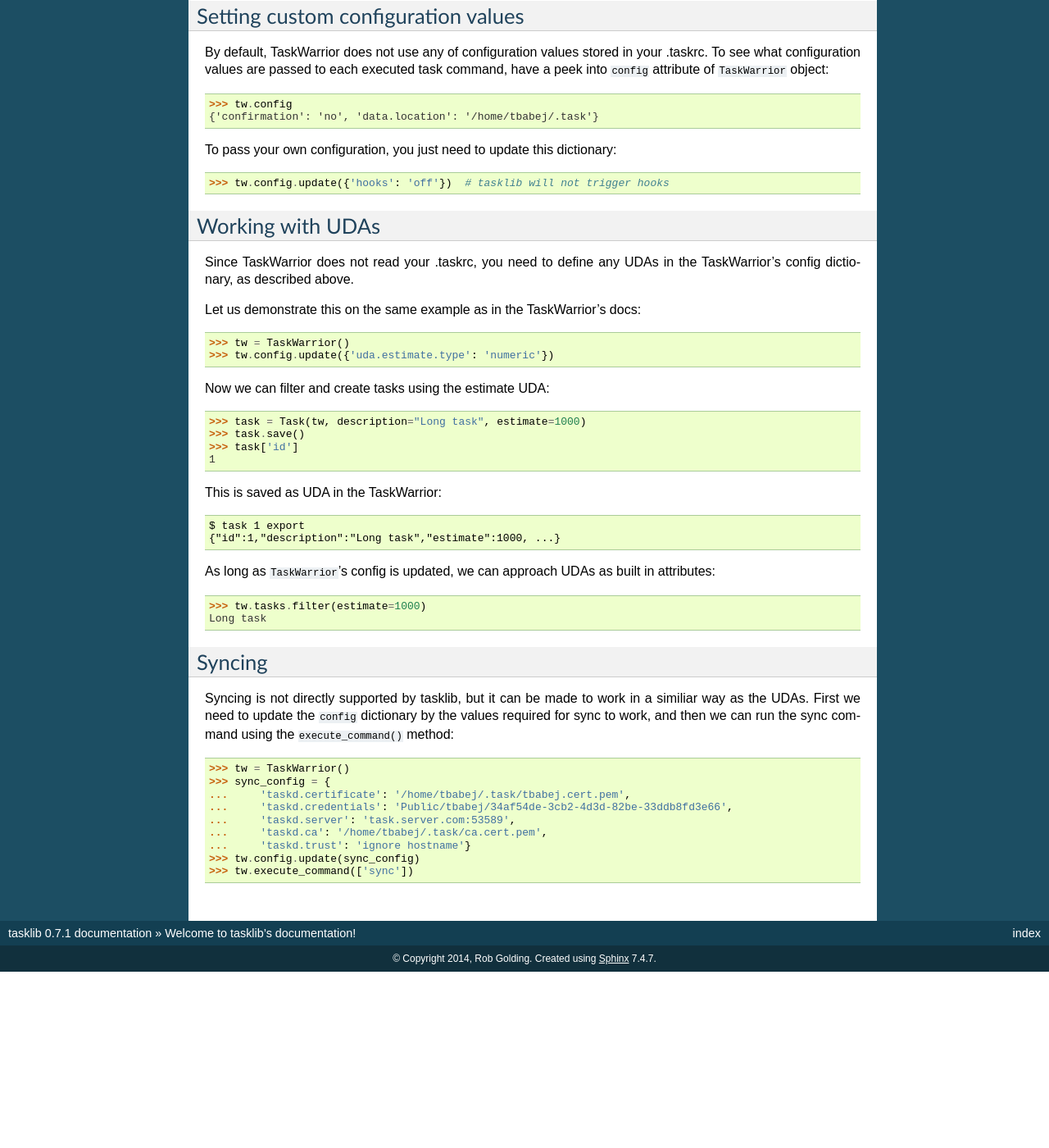
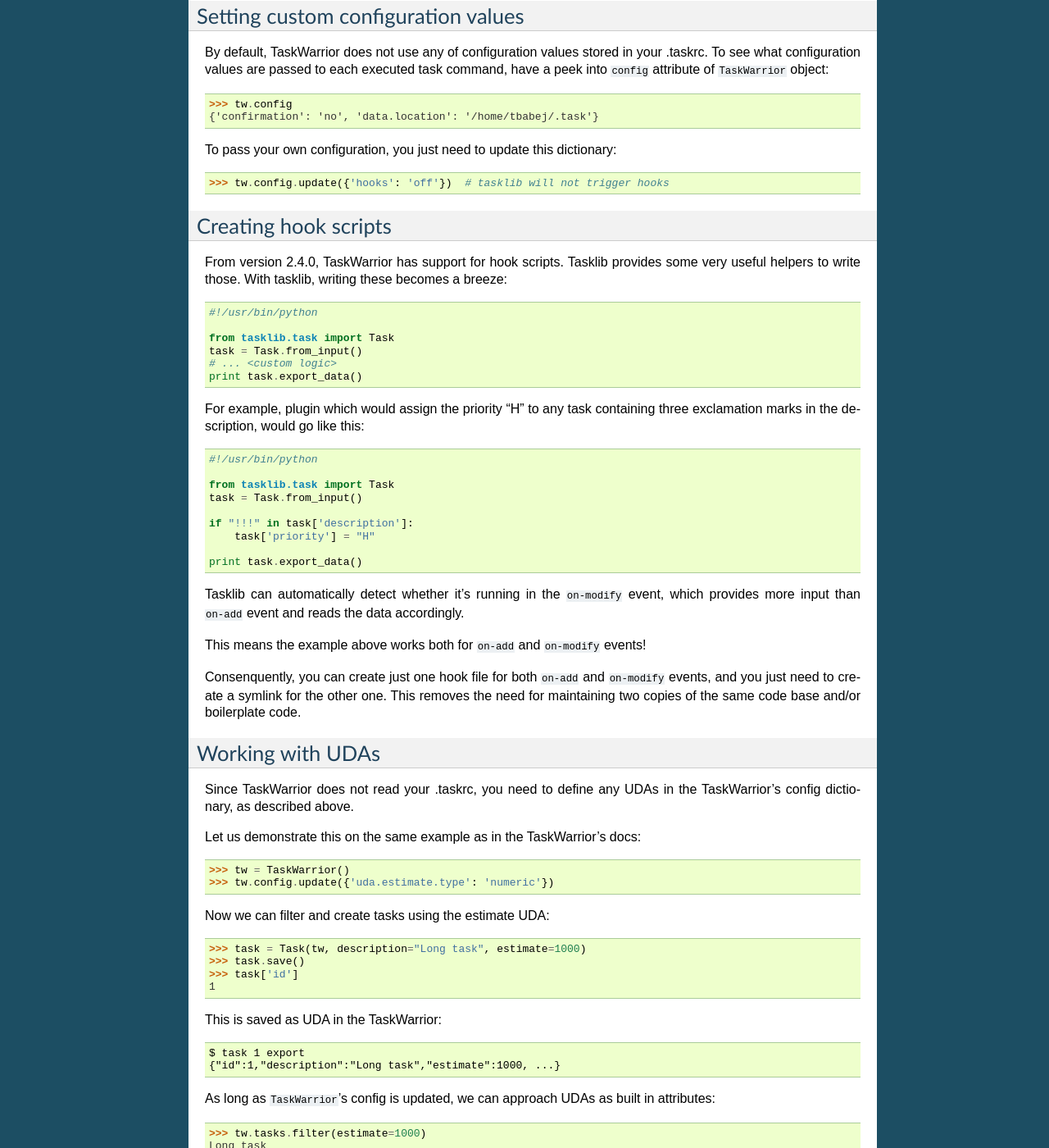
Before and after one commit to GothenburgBitFactory/tasklib, a Sphinx documentation site: the page built from docs/index.rst, in a window 1280 px wide and 1400 px high, scrolled down 5492 px. Shown: the whole window at 82% size. Built offline with Sphinx 7.4.7, drawn with Linux system fonts in a browser that asks for light colours; before the commit the page ends 6677 px from its top, so only the background shows below that; some of the changed text lies outside the part shown.

Commit message:
Docs: Provide documentation for using tasklib in hooks scripts

```diff
--- a/docs/index.rst
+++ b/docs/index.rst
@@ -309,6 +309,44 @@
 
     >>> tw.config.update({'hooks': 'off'})  # tasklib will not trigger hooks
 
+Creating hook scripts
+---------------------
+
+From version 2.4.0, TaskWarrior has support for hook scripts. Tasklib provides
+some very useful helpers to write those. With tasklib, writing these becomes
+a breeze::
+
+    #!/usr/bin/python
+
+    from tasklib.task import Task
+    task = Task.from_input()
+    # ... <custom logic>
+    print task.export_data()
+
+For example, plugin which would assign the priority "H" to any task containing
+three exclamation marks in the description, would go like this::
+
+    #!/usr/bin/python
+
+    from tasklib.task import Task
+    task = Task.from_input()
+
+    if "!!!" in task['description']:
+        task['priority'] = "H"
+
+    print task.export_data()
+
+Tasklib can automatically detect whether it's running in the ``on-modify`` event,
+which provides more input than ``on-add`` event and reads the data accordingly.
+
+This means the example above works both for ``on-add`` and ``on-modify`` events!
+
+Consenquently, you can create just one hook file for both ``on-add`` and
+``on-modify`` events, and you just need to create a symlink for the other one.
+This removes the need for maintaining two copies of the same code base and/or
+boilerplate code.
+
+
 Working with UDAs
 -----------------
 
```
